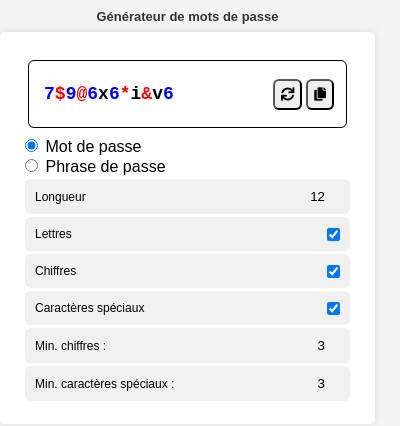
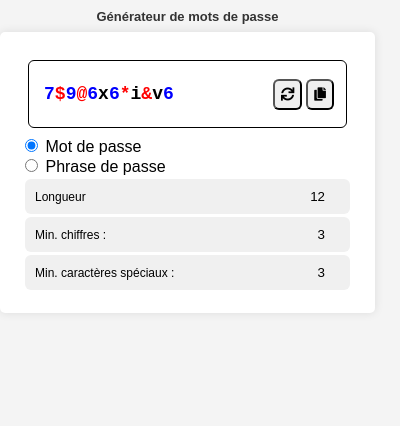
Before and after one commit to Dylan832/chrome_extension_generator_password, a browser extension: page popup/popup.html in a window 400 px wide. Drawn offline with Linux system fonts and the light colour scheme.

Commit message:
update readme, delete checkbox

```diff
--- a/popup/popup.html
+++ b/popup/popup.html
@@ -57,7 +57,7 @@
           <label for="length">Longueur</label>
           <input type="number" id="length" min="6" max="50" value="12" />
         </div>
-        <div class="box-content onlyPassword">
+        <!-- <div class="box-content onlyPassword">
           <label for="letters">Lettres</label>
           <input type="checkbox" id="letters" checked />
         </div>
@@ -68,7 +68,7 @@
         <div class="box-content onlyPassword">
           <label for="specials">Caractères spéciaux</label>
           <input type="checkbox" id="specials" checked />
-        </div>
+        </div> -->
         <div class="box-content onlyPassword">
           <label for="minNumbers">Min. chiffres :</label>
           <input type="number" id="minNumbers" min="0" value="3" />
--- a/popup/popup.js
+++ b/popup/popup.js
@@ -1,5 +1,3 @@
-// ! FAIRE UN DISPLAY NONE SUR LES DIV PLUTOT QUE LES INPUTS
-
 // Sélection des éléments du DOM
 const lengthInput = document.getElementById("length");
 const passwordInput = document.getElementById("password");
@@ -29,9 +27,9 @@ function checkAllUnchecked() {
 }
 
 // Ajout des écouteurs d'événements
-lettersCheckbox.addEventListener("change", checkAllUnchecked);
-numbersCheckbox.addEventListener("change", checkAllUnchecked);
-specialsCheckbox.addEventListener("change", checkAllUnchecked);
+// lettersCheckbox.addEventListener("change", checkAllUnchecked);
+// numbersCheckbox.addEventListener("change", checkAllUnchecked);
+// specialsCheckbox.addEventListener("change", checkAllUnchecked);
 
 // Fonction pour générer un mot de passe
 function generatePassword(length) {
@@ -70,7 +68,7 @@ function generatePassword(length) {
   for (let i = password.length; i < length; ++i) {
     password += charset.charAt(Math.floor(Math.random() * charset.length));
   }
-
+  console.log(password);
   // Mélangez le mot de passe pour que les chiffres et les caractères spéciaux ne soient pas tous au début
   password = password
     .split("")
```
Also changed, not shown: readme.md.
